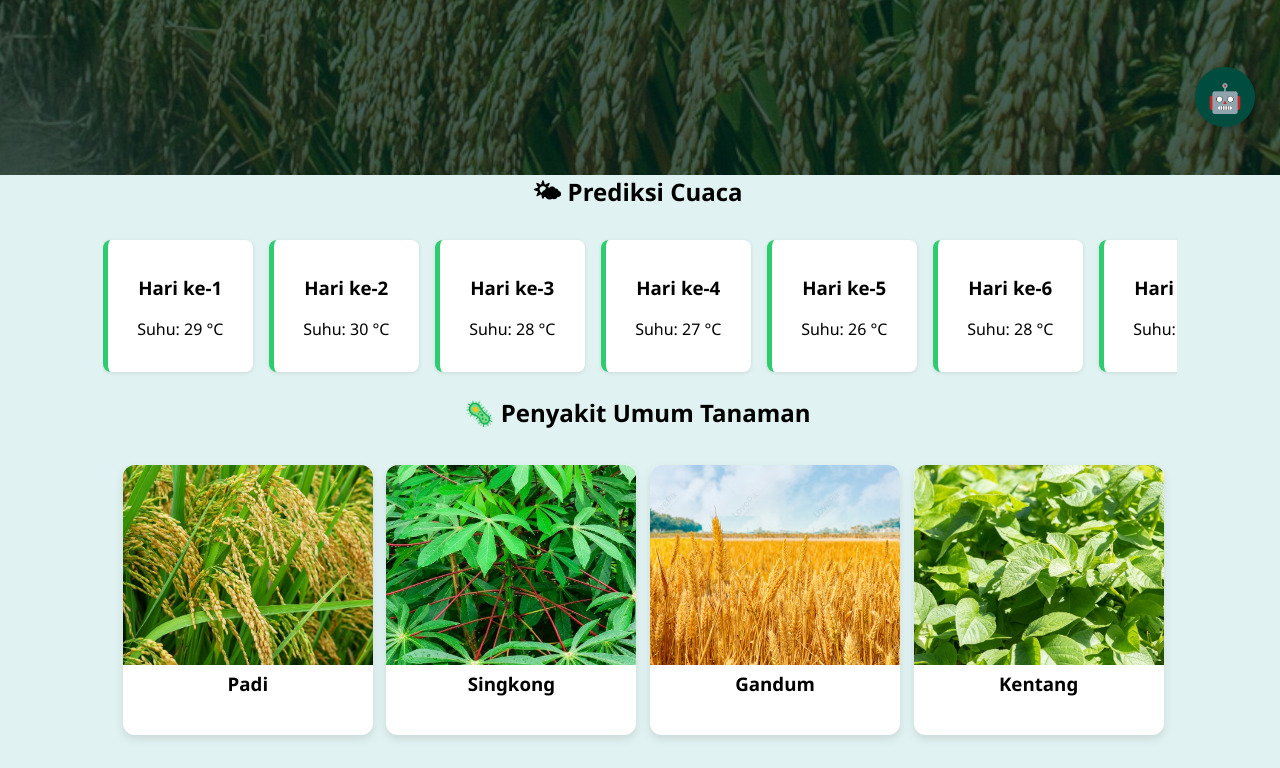
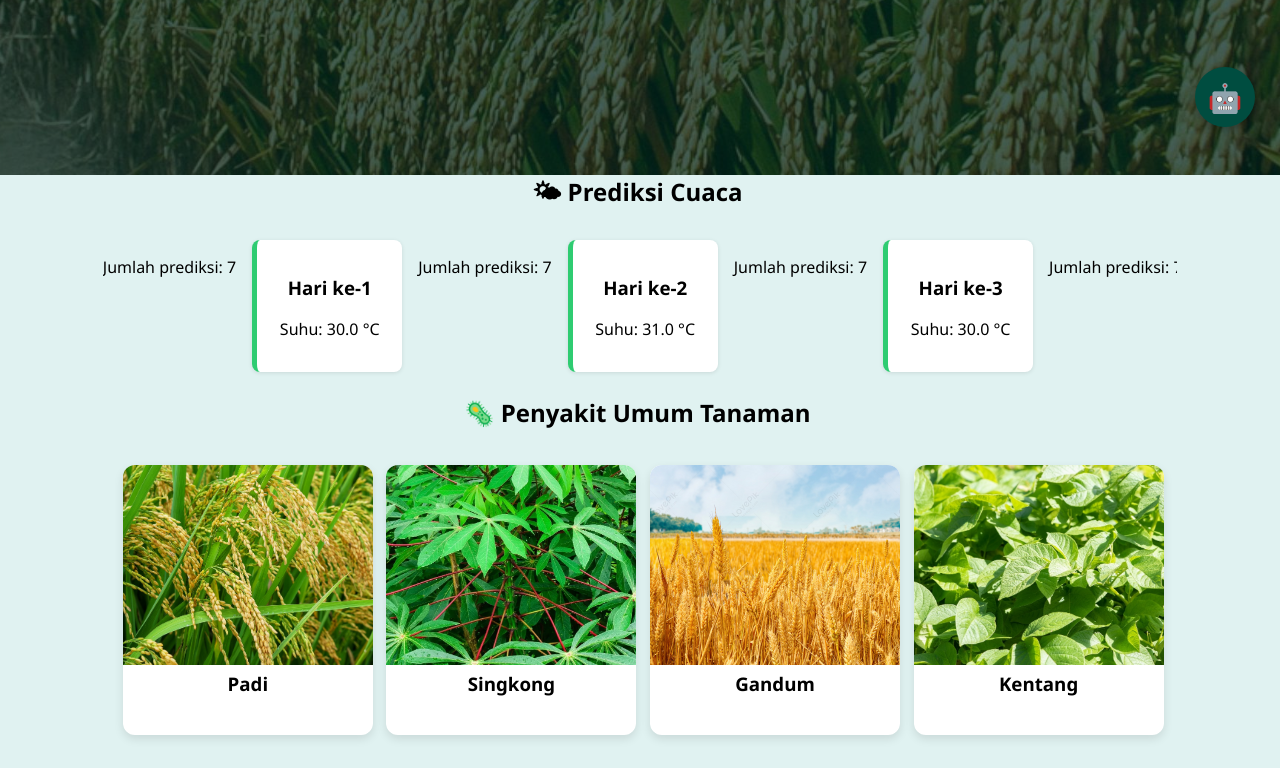
Before and after one commit to Sintasitinuriah/AgroVA-App, a Flask app: page /dashboard in a window 1280 px wide. Shown: the part 648-1416 px from the top of the page. Run offline with Flask 3, Linux system fonts and the light colour scheme; the visitor is signed in with stand-in values (Sample User, id 1).

Commit message:
update dashboard

```diff
--- a/app.py
+++ b/app.py
@@ -223,28 +223,40 @@ def predict_with_models(interpreter, data_7_hari):
     try:
         cuaca_map = {0: "Cerah", 1: "Hujan", 2: "Berawan", 3: "Mendung"}
 
+        # Ambil info input dan output
+        input_details = interpreter.get_input_details()
+        output_details = interpreter.get_output_details()
+
+        print("[DEBUG] Input shape model:", input_details[0]['shape'])
+        print("[DEBUG] Output shape model:", output_details[0]['shape'])
+
         data = data_7_hari.copy()  # Pastikan tidak ubah data asli
 
         for i in range(7):
+            # Ambil fitur suhu_min dari tiap hari (fitur ke-3, index 2)
             fitur_tunggal = [row[2] for row in data]
             input_array = np.array(fitur_tunggal, dtype=np.float32).reshape(1, 7, 1)
 
-            # Jalankan prediksi
-            input_details = interpreter.get_input_details()
-            output_details = interpreter.get_output_details()
+            # Validasi bentuk input
+            expected_shape = tuple(input_details[0]['shape'])
+            if input_array.shape != expected_shape:
+                raise ValueError(f"Bentuk input tidak cocok: {input_array.shape}, seharusnya: {expected_shape}")
+
+            # Prediksi
             interpreter.set_tensor(input_details[0]['index'], input_array)
             interpreter.invoke()
             output = interpreter.get_tensor(output_details[0]['index'])[0]
 
+            print(f"[DEBUG] Output prediksi hari ke-{i+1}:", output)
+
+            if len(output) < 2:
+                raise ValueError("Output model tidak lengkap. Harus [suhu, prob_cerah, prob_hujan, ...]")
+
             pred_suhu = output[0]
             pred_cuaca_probs = output[1:]
 
-            # Tangani probabilitas cuaca jika ada
-            if len(pred_cuaca_probs) > 0:
-                label_cuaca = np.argmax(pred_cuaca_probs)
-                cuaca = cuaca_map.get(label_cuaca, "Tidak diketahui")
-            else:
-                cuaca = "Tidak diketahui"
+            label_cuaca = np.argmax(pred_cuaca_probs)
+            cuaca = cuaca_map.get(label_cuaca, "Tidak diketahui")
 
             results.append({
                 "day": i + 1,
@@ -252,22 +264,22 @@ def predict_with_models(interpreter, data_7_hari):
                 "wheater": cuaca
             })
 
+            # Update data untuk hari berikutnya
             fitur_baru = data[-1][:]
-            fitur_baru[2] = pred_suhu
+            fitur_baru[2] = pred_suhu  # Update suhu_min dengan prediksi
             data.pop(0)
             data.append(fitur_baru)
 
     except Exception as e:
-        print(f"Error predicting: {e}")
-        results.append({
-            "day": "Error",
-            "temperature": None,
-            "wheater": "Error"
-        })
+        print(f"[ERROR] Gagal prediksi: {e}")
+
+        # Fallback prediksi statis jika model gagal
+        results = [
+            {"day": i + 1, "temperature": 30.0 + (i % 3), "wheater": "Cerah"}
+            for i in range(7)
+        ]
 
     return results
-
-
 
 @app.route('/')
 def index():
@@ -353,22 +365,16 @@ def dashboard():
         [25, 33, 29, 58, 0, 9, 2, 200, 3, -6.2, 106.8, 8]
     ]
 
-    try:
-        if interpreter_cuaca is None:
-            raise ValueError("Model cuaca tidak tersedia.")
-
+    if interpreter_cuaca is None:
+            print("[WARNING] Interpreter cuaca tidak tersedia. Menampilkan prediksi statis.")
+            prediksi = [
+                {"day": i + 1, "temperature": 30.0 + (i % 2), "wheater": "Cerah"}
+                for i in range(7)
+            ]
+    else:
         prediksi = predict_with_models(interpreter_cuaca, data_7_hari)
-    except Exception as e:
-        print(f"[ERROR] Gagal memprediksi cuaca: {e}")
-
-        # Fallback prediksi statis
-        prediksi = [
-            {"day": i+1, "temperature": temp}
-            for i, temp in enumerate([29, 30, 28, 27, 26, 28, 29])
-        ]
 
     return render_template('dashboard.html', user=session['user'], prediksi=prediksi)
-
 @app.route('/predict-main')
 def predict_weather():
     if 'user' not in session:
--- a/templates/dashboard.html
+++ b/templates/dashboard.html
@@ -17,6 +17,7 @@
         <div class="weather-grid" id="weather-forecast">
           {% if prediksi %}
             {% for item in prediksi %}
+            <p>Jumlah prediksi: {{ prediksi | length }}</p>
             <div class="weather-card">
               <h3>Hari ke-{{ item.day }}</h3>
               <p>Suhu: {{ item.temperature }} °C</p>
```
